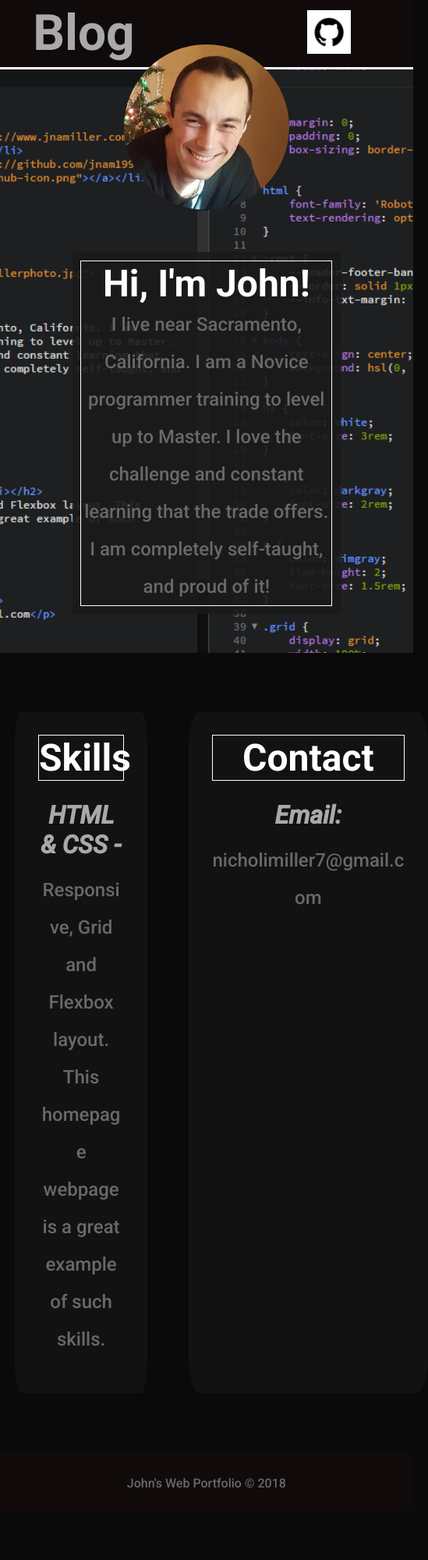
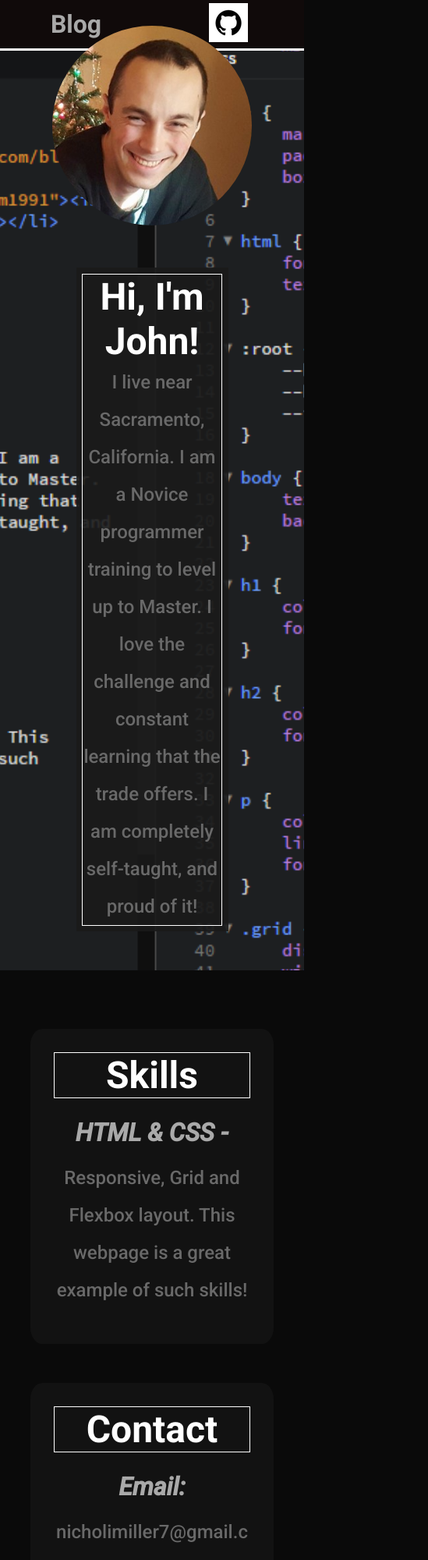
Before and after one commit to jnam1991/jnamiller.com, a plain HTML site: page index.html in a window 390 px wide. Shown: the top 2000 px of the page at 78% size, 549 px wide, since content can reach past the window. Before the commit the page ends 1936 px from the top, so only its background shows below. Drawn offline with Linux system fonts and the light colour scheme.

Commit message:
the right side is all fucked up

```diff
--- a/index.html
+++ b/index.html
@@ -35,7 +35,7 @@
             <div class="skills box">
                 <h1>Skills</h1>
                 <h2><i>HTML & CSS - </i></h2>
-                <p>Responsive, Grid and Flexbox layout. This homepage webpage is a great example of such skills. </p>
+                <p>Responsive, Grid and Flexbox layout. This webpage is a great example of such skills! </p>
             </div>
 
             <div class="contact box">
--- a/style.css
+++ b/style.css
@@ -161,33 +161,21 @@ footer p {
     font-size: 1rem;
 }
 
-@media only screen and (max-width: 768px) {
+@media only screen and (max-width: 965px) {
 
-    nav li h2{
-        font-size: 4rem;
-        margin-left: -50px;
-    }
-
-    nav  li img{
-        width: 22%;
-        margin-right: -50px;
-    }
-
-    main img {
-        height: auto;
-        width: 40%;*/
-    }
-
-    .about-box {
-        width: 65%;
+    .nested-grid {
+        grid-gap: 50px;
+        grid-template-rows: repeat(2, 1fr);
+        grid-template-columns: auto;
+        grid-template-areas:
+            "skills"
+            "contact";
     }
 
     .box {
-        width: 90%;
+        height: 100%;
+        width: 80%;
+        margin: auto;
     }
 
 }
-
-@media only screen and (max-width: 480px){
-
-}
```
